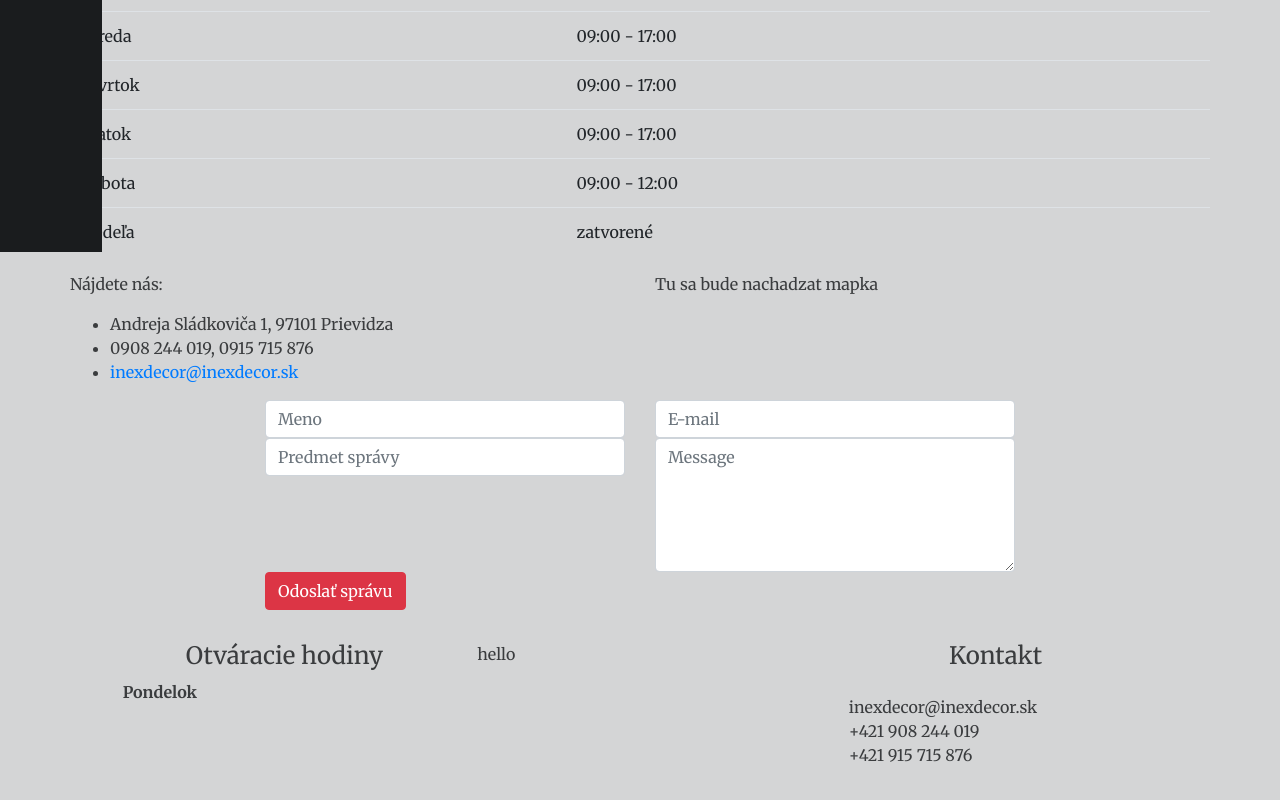
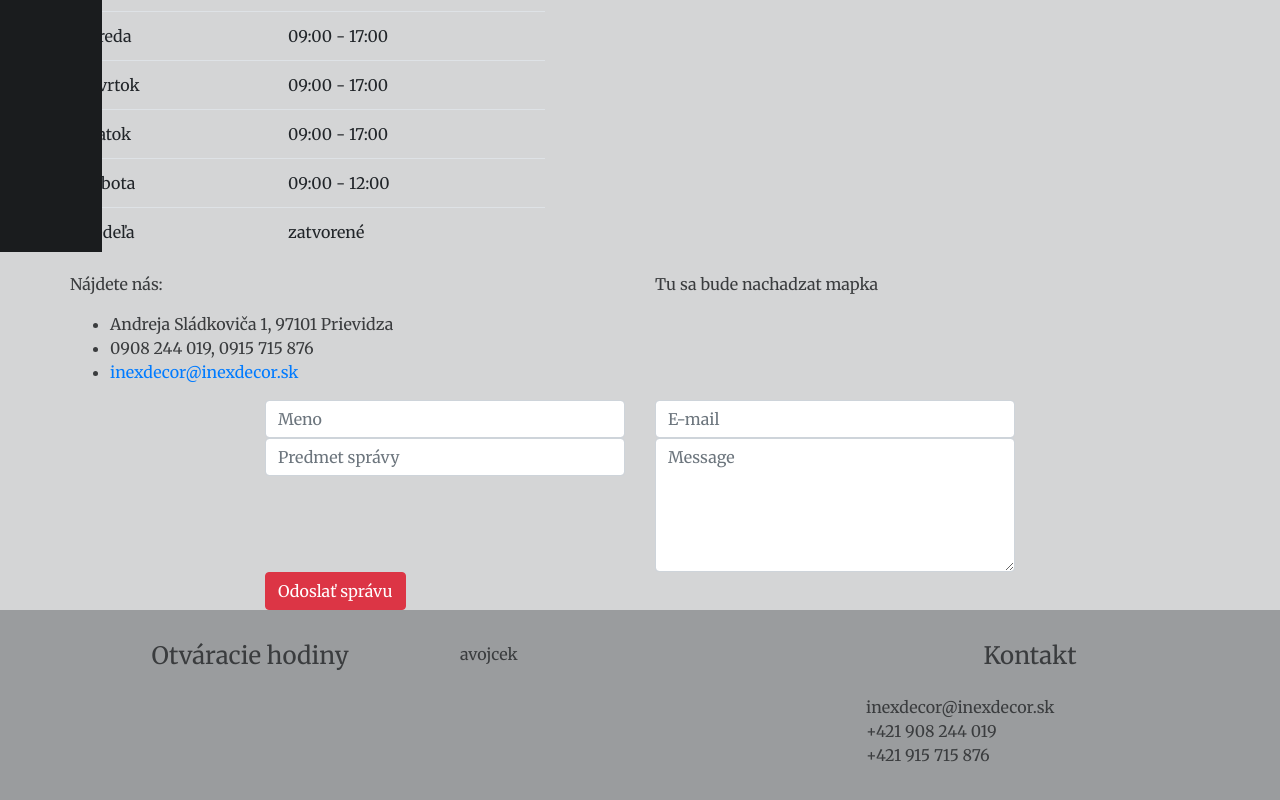
Before and after one commit to macmar89/inex, a React (Create React App) app: page /kontakt in a window 1280 px wide. Shown: the part 548-1348 px from the top of the page. Built offline with nearby package versions, Linux system fonts and the light colour scheme.

Commit message:
footer background roztiahnute na celu obrazovku

```diff
--- a/src/App.jsx
+++ b/src/App.jsx
@@ -22,7 +22,7 @@ function App() {
       <SidebarMenu />
       {/* <MasterHeader /> */}
       {/* <TheNavigation /> */}
-      <Container >
+      <Container>
         <Row>
           <Col lg={10} className="HomePicture mx-auto">
             <img className="main-picture" src={Picture} alt="sediacujo"></img>
--- a/src/components/InexFooter.jsx
+++ b/src/components/InexFooter.jsx
@@ -1,23 +1,18 @@
 import React from 'react'
-import { Row, Col } from 'react-bootstrap'
+import { Row, Col, Container } from 'react-bootstrap'
+import OpenHours from './OpenHours'
+
 
 const InexFooter = () => {
     return (
-        <div className="InexFooter col-10 mx-auto">
+        <div className="InexFooter mx-auto">
+            <Container>
                 <Row>
                     <Col>
                         <h4>Otváracie hodiny</h4>
-                    <table>
-                        <tbody>
-                            <tr>
-                                <th>Pondelok</th>
-                                <td></td>
-                            </tr>
-                        </tbody>
-                    </table>
                     </Col>
                     <Col>
-                    <p>hello</p>
+                        <p>avojcek</p>
                     </Col>
                     <Col>
                         <h4>Kontakt</h4>
@@ -28,6 +23,8 @@ const InexFooter = () => {
                         </ul>
                     </Col>
                 </Row>
+            </Container>
+
         </div>
     )
 }
--- a/src/components/OpenHours.jsx
+++ b/src/components/OpenHours.jsx
@@ -1,10 +1,11 @@
 import React from 'react'
+import { Table } from 'react-bootstrap'
 import { OpenHoursData } from '../data/OpenHoursData'
 
 const OpenHours = () => {
     return (
         <div className="OpenHours">
-            <table className="table">
+            <Table className="col-5" size="lg">
                 <tbody>
                     {OpenHoursData.map((day, index) => (
                         <tr key={index}>
@@ -13,7 +14,7 @@ const OpenHours = () => {
                         </tr>
                     ))}
                 </tbody>
-            </table>
+            </Table>
         </div>
     )
 }
--- a/src/pages/TheContact.jsx
+++ b/src/pages/TheContact.jsx
@@ -6,13 +6,12 @@ const TheContact = () => {
     return (
         <div className="contact">
             <Container>
-
                 <Row className="my-3">
                     <Col>
                         <h2>Kontakt</h2>
                     </Col>
                 </Row>
-                <OpenHours />
+                <OpenHours size="lg" />
                 <Row>
                     <Col xs={12} md={6}>
                         <p>Nájdete nás:</p>
--- a/src/scss/App.scss
+++ b/src/scss/App.scss
@@ -59,12 +59,18 @@ body{
 //  -----------------------------------
 
 .InexFooter {
-  padding-top: 2rem;
-  padding-bottom: 1rem;
+  background-color: $color-two;
+
+  .row {
+    padding-top: 2rem;
+    padding-bottom: 1rem;
+  }
 
   h4 {
     text-align: center;
   }
+
+
 
   ul {
     list-style: none;
```
Also changed, not shown: 1 other file (tests, documents, lock files or other folders). Lines whose indentation alone changed are shown as unchanged.
